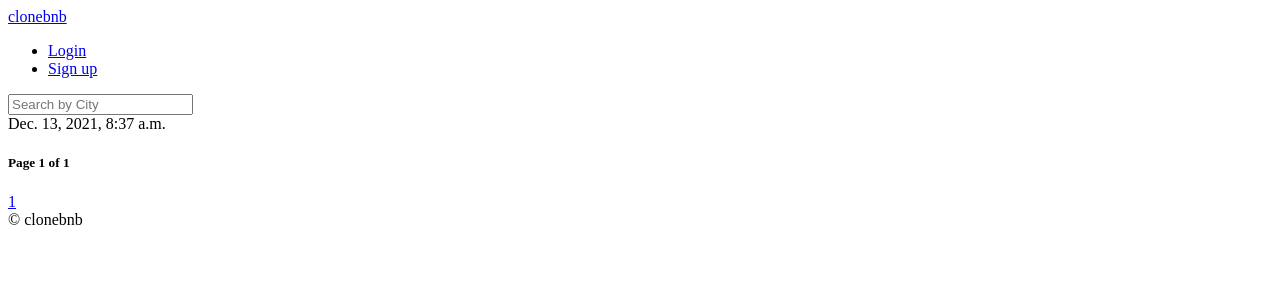
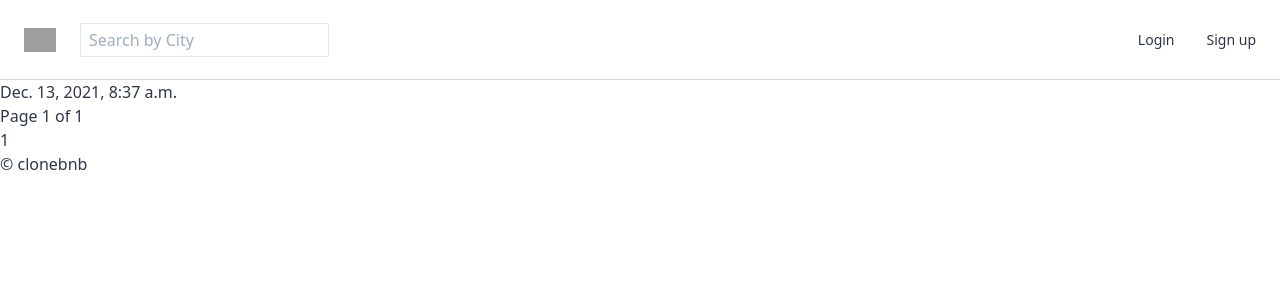
Before and after one commit to KimHS0915/python-django-clone-coding, a Django app: page / in a window 1280 px wide. Shown: the top 300 px of the page. Run offline with Django 3.2, Linux system fonts and the light colour scheme; data that the repository does not hold is empty; style sheets or scripts are compiled from the project's sources; grey boxes are pictures that could not be loaded.

Commit message:
Update base and nav

```diff
--- a/templates/base.html
+++ b/templates/base.html
@@ -1,19 +1,27 @@
+{% load static %}
+
 <!DOCTYPE html>
 <html lang="en">
 <head>
     <meta charset="UTF-8">
     <meta http-equiv="X-UA-Compatible" content="IE=edge">
     <meta name="viewport" content="width=device-width, initial-scale=1.0">
+    <link rel='stylesheet' href='{% static "css/styles.css" %}'>
     <title>{% block page_title %}{% endblock %}</title>
 </head>
-<body>
-    <header>
+<body class='text-gray-800'>
+    <header class='container max-w-ull flex items-center justify-between px-6 h-20 border-b border-gray-400'>
+        <div class='flex items-center'>
+            <a href='{% url "common:home" %}' class='mr-6'>
+                <img class='w-8' src='{% static "img/logo.png" %}' />
+            </a>
+            {% block search_bar %}
+            <form method='get' action='{% url "rooms:search" %}'>
+                <input class='border px-2 py-1 rounded-sm' name='city' placeholder="Search by City" />
+            </form>
+            {% endblock %}
+        </div>
         {% include 'partials/nav.html' %}
-        {% block search_bar %}
-            <form method='get' action='{% url "rooms:search" %}'>
-                <input name='city' placeholder="Search by City" />
-            </form>
-        {% endblock %}
     </header>
 
     {% block content %}{% endblock %}
--- a/templates/partials/nav.html
+++ b/templates/partials/nav.html
@@ -1,10 +1,8 @@
-
-    <a href="{% url 'common:home' %}">clonebnb</a>
-    <ul>
+    <ul class='flex items-center text-sm font-medium'>
         {% if user.is_authenticated %}
-            <li><a href="{% url 'users:logout' %}">Log out</a></li>
+            <li class='ml-8'><a href="{% url 'users:logout' %}">Log out</a></li>
         {% else %}
-            <li><a href="{% url 'users:login' %}">Login</a></li>
-            <li><a href="{% url 'users:signup' %}">Sign up</a></li>
+            <li class='ml-8'><a href="{% url 'users:login' %}">Login</a></li>
+            <li class='ml-8'><a href="{% url 'users:signup' %}">Sign up</a></li>
         {% endif %}
     </ul>
```
